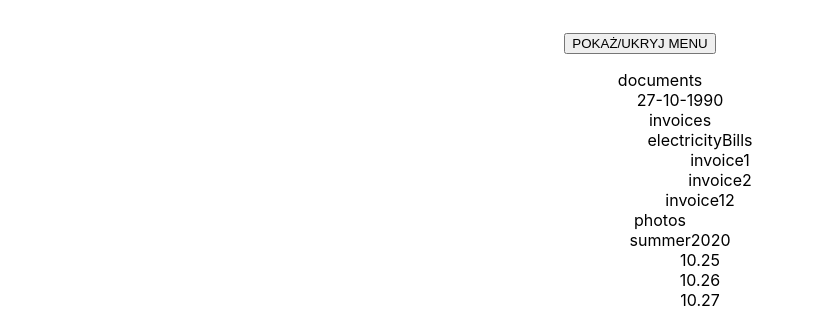
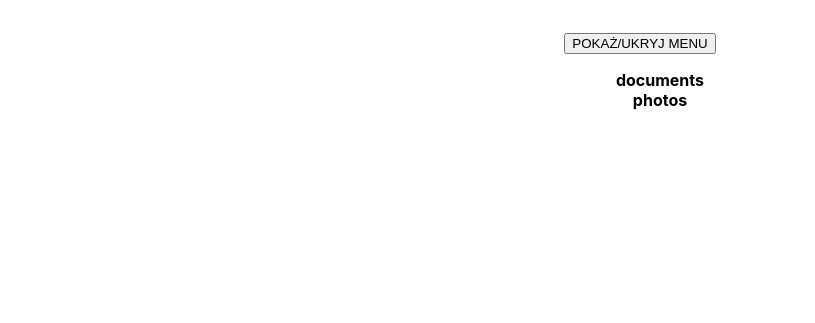
Before and after one commit to nowackibartosz/ExFA, a React (Create React App) app: page / in a window 1280 px wide. Shown: the part 1262-1585 px from the top of the page, without its empty margins (0-815 px from the left). After the commit the page ends 1388 px from the top, so only its background shows below. Built offline with nearby package versions, Linux system fonts and the light colour scheme.

Commit message:
zad 10 easy

```diff
--- a/src/components/Tree/Tree.jsx
+++ b/src/components/Tree/Tree.jsx
@@ -1,13 +1,16 @@
 import React from "react";
-
+import { useState } from "react";
+import "./Tree.css";
 // ## Zadanie 10 (useState)
 
 // Wróć do zadania File Tree Generator i pozwól na zwijanie i rozwijanie subFiles
 
+const Tree = ({ data, key }) => {
+  const [vis, setVis] = useState(false);
 
-
-
-const Tree = ({ data, key }) => {
+  const handleVis = () => {
+    setVis(!vis);
+  };
   return (
     <>
       <ul>
@@ -15,15 +18,17 @@ const Tree = ({ data, key }) => {
           if ("subFiles" in el) {
             return (
               <>
-                <li key={key}>{el.file}</li>
-                {<Tree data={el.subFiles} />}
+                <li onClick={handleVis} key={key}>
+                  <strong>{el.file}</strong>
+                </li>
+
+                {vis ? <Tree data={el.subFiles} /> : null}
               </>
             );
           } else {
             return (
               <>
                 <li key={key}>{el.file}</li>
-
               </>
             );
           }
```
